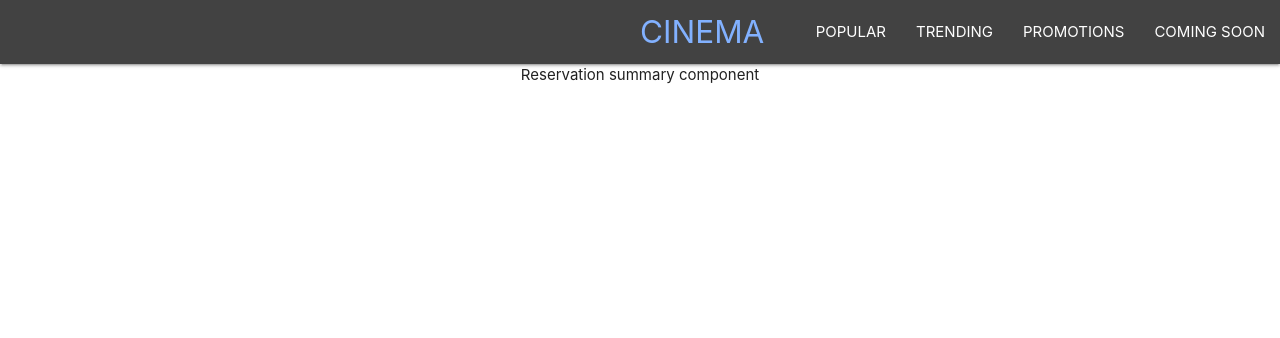
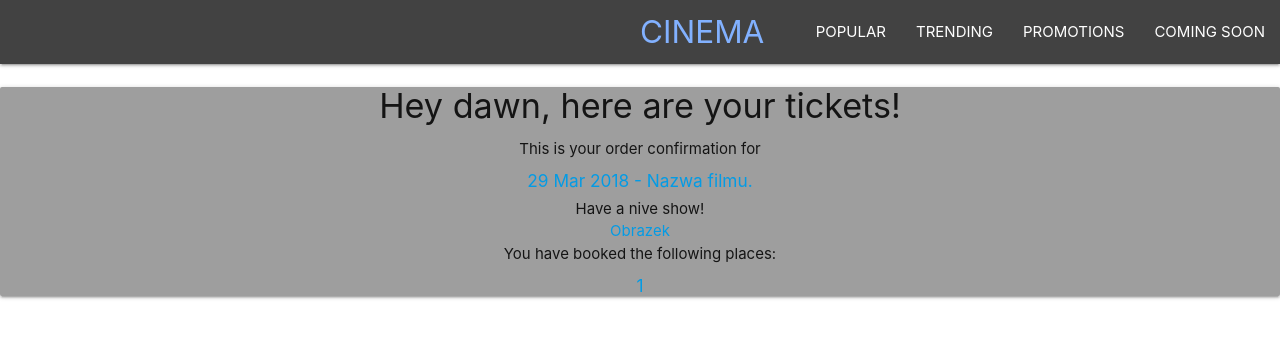
Before and after one commit to MRakows/Cinema-Application, a React (Create React App) app in the folder client/: page /reservationSummary/1/1/1 in a window 1280 px wide. Shown: the top 338 px of the page. Built offline with nearby package versions, Linux system fonts and the light colour scheme.

Commit message:
reservation component

```diff
--- a/client/src/components/ReservationSummary.js
+++ b/client/src/components/ReservationSummary.js
@@ -1,5 +1,6 @@
 import React, { Component } from 'react';
 import { withRouter } from 'react-router-dom';
+import tmdb from "../apis/tmdb";
 import axios from 'axios';
 
 class ReservationSummary extends Component {
@@ -18,7 +19,37 @@ class ReservationSummary extends Component {
         // console.log(this.state);
     return (
       <div>
-        Reservation summary component
+      <div class="ui grey card">
+        <div class="content">
+          <div class="header"></div>
+        </div>
+        <div class="content">
+          <h4 class="ui sub header">Hey dawn, here are your tickets!</h4>
+          <div class="ui small feed">
+            <div class="event">
+              <div class="content">
+                <div class="summary">
+                  This is your order confirmation for <a><h6>29 Mar 2018 - Nazwa filmu.</h6></a> Have a nive show!
+                </div>
+              </div>
+            </div>
+            <div class="event">
+              <div class="content">
+                <div class="summary">
+                  <a>Obrazek</a>
+                </div>
+              </div>
+            </div>
+            <div class="event">
+              <div class="content">
+                <div class="summary">
+                  You have booked the following places: <a><h6>{this.state.seats.map(a => a + " ")}</h6></a>
+                </div>
+              </div>
+            </div>
+          </div>
+        </div>
+      </div>
       </div>
     )
   }
--- a/client/src/components/SelectedMovie.js
+++ b/client/src/components/SelectedMovie.js
@@ -12,7 +12,6 @@ class SelectedMovie extends React.Component {
 
   componentDidMount() {
     let id = this.props.match.params.movie_id;
-
     const movies = async () => {
       await tmdb
         .get(`/movie/${id}`)
```
